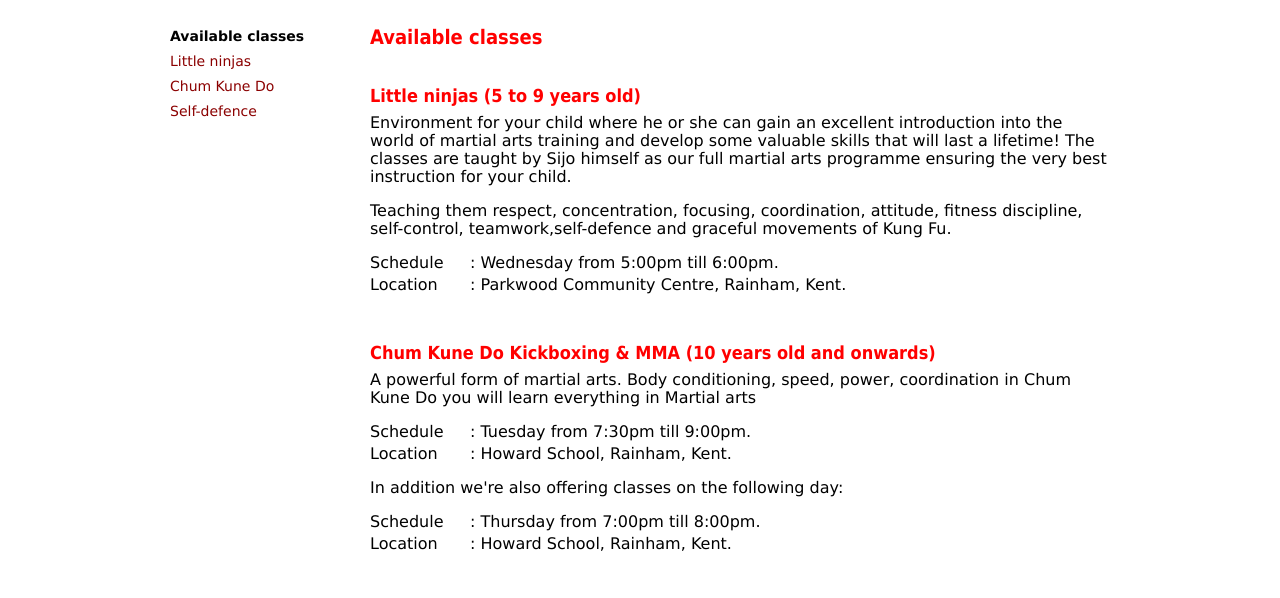
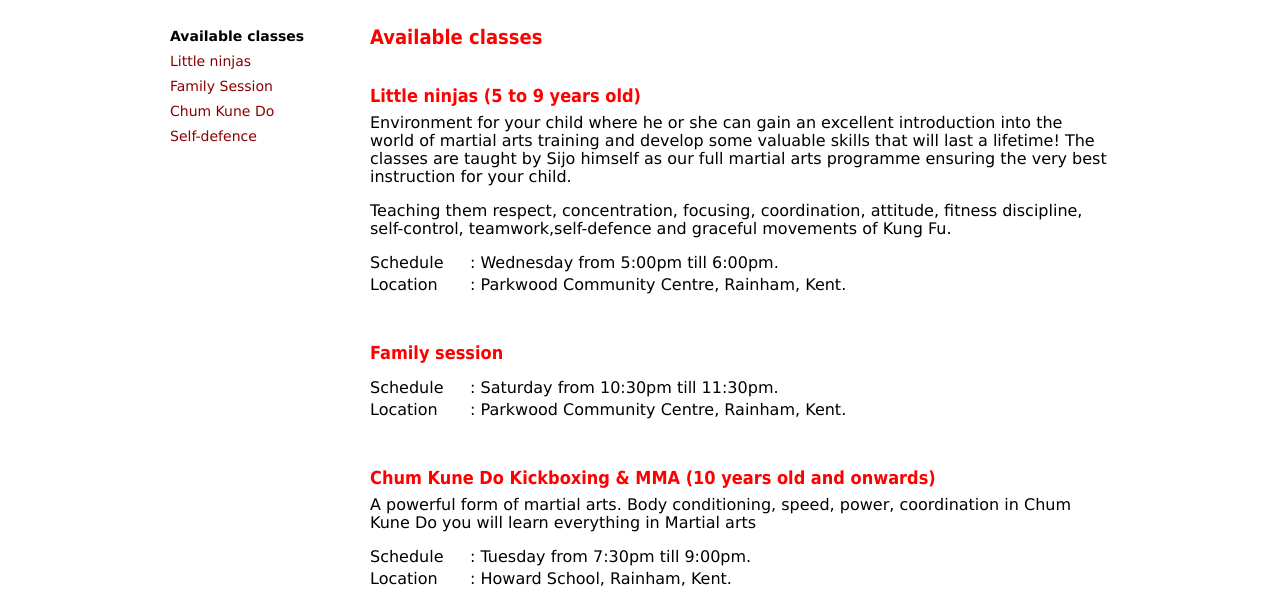
Before and after one commit to tbusser/chumkunedo, a plain HTML site: page classes.html in a window 1280 px wide. Shown: the part 162-760 px from the top of the page. Drawn offline with Linux system fonts and the light colour scheme.

Commit message:
Add Family session

```diff
--- a/classes.html
+++ b/classes.html
@@ -53,6 +53,9 @@
 					<a href="#littleninjas" class="sidebarLink">Little ninjas</a>
 				</li>
 				<li>
+					<a href="#familysession" class="sidebarLink">Family Session</a>
+				</li>
+				<li>
 					<a href="#chumkunedo" class="sidebarLink">Chum Kune Do</a>
 				</li>
 				<li>
@@ -69,6 +72,15 @@
 				<p>Teaching them respect, concentration, focusing, coordination, attitude, fitness discipline, self-control, teamwork,self-defence and graceful movements of Kung Fu.</p>
 				<ul class="classesList">
 					<li><span class="classesLabel">Schedule</span>: Wednesday from 5:00pm till 6:00pm.</li>
+					<li><span class="classesLabel">Location</span>: Parkwood Community Centre, Rainham, Kent.</li>
+				</ul>
+			</article>
+
+			<article>
+				<h3 id="familysession">Family session</h3>
+				<p></p>
+				<ul class="classesList">
+					<li><span class="classesLabel">Schedule</span>: Saturday from 10:30pm till 11:30pm.</li>
 					<li><span class="classesLabel">Location</span>: Parkwood Community Centre, Rainham, Kent.</li>
 				</ul>
 			</article>
```
